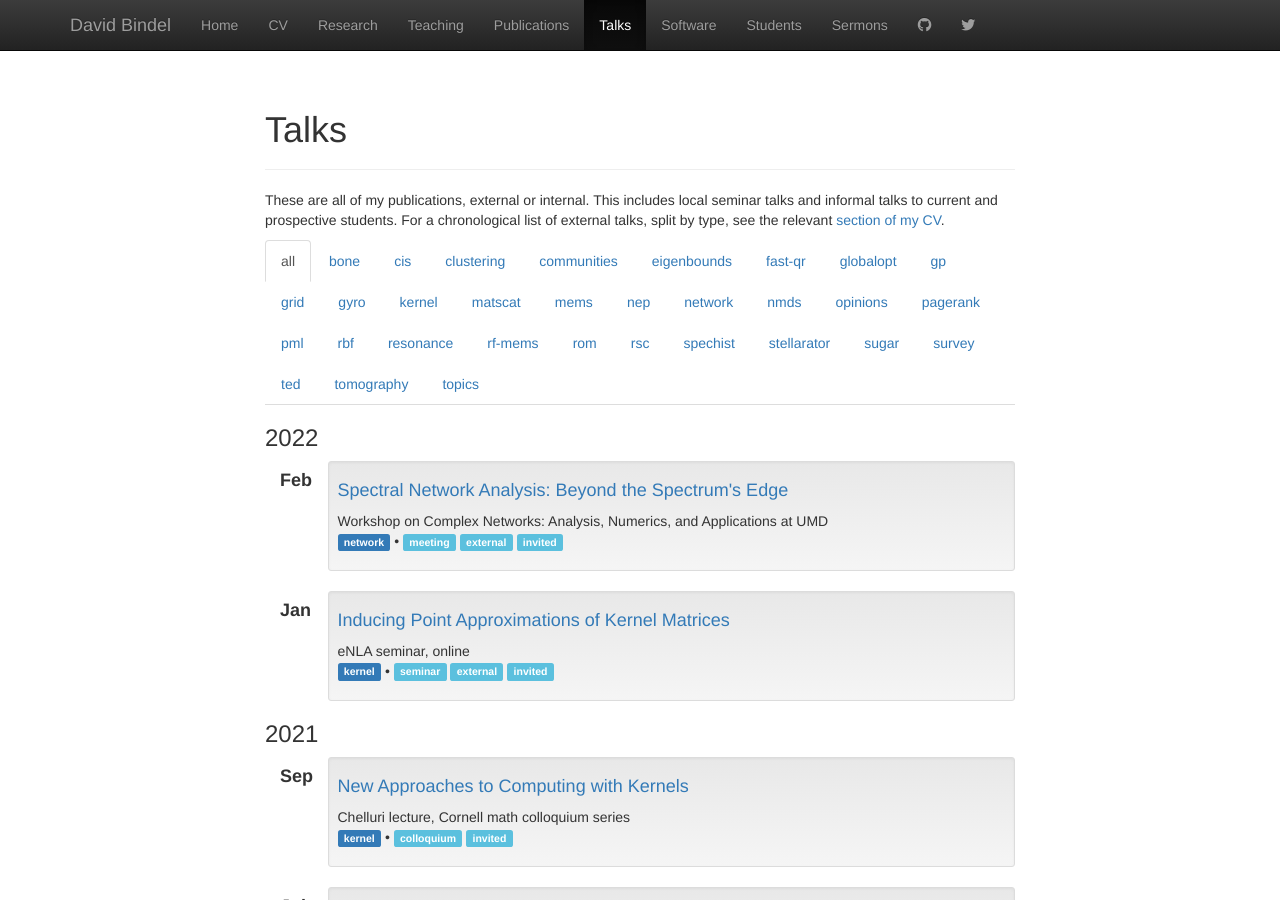
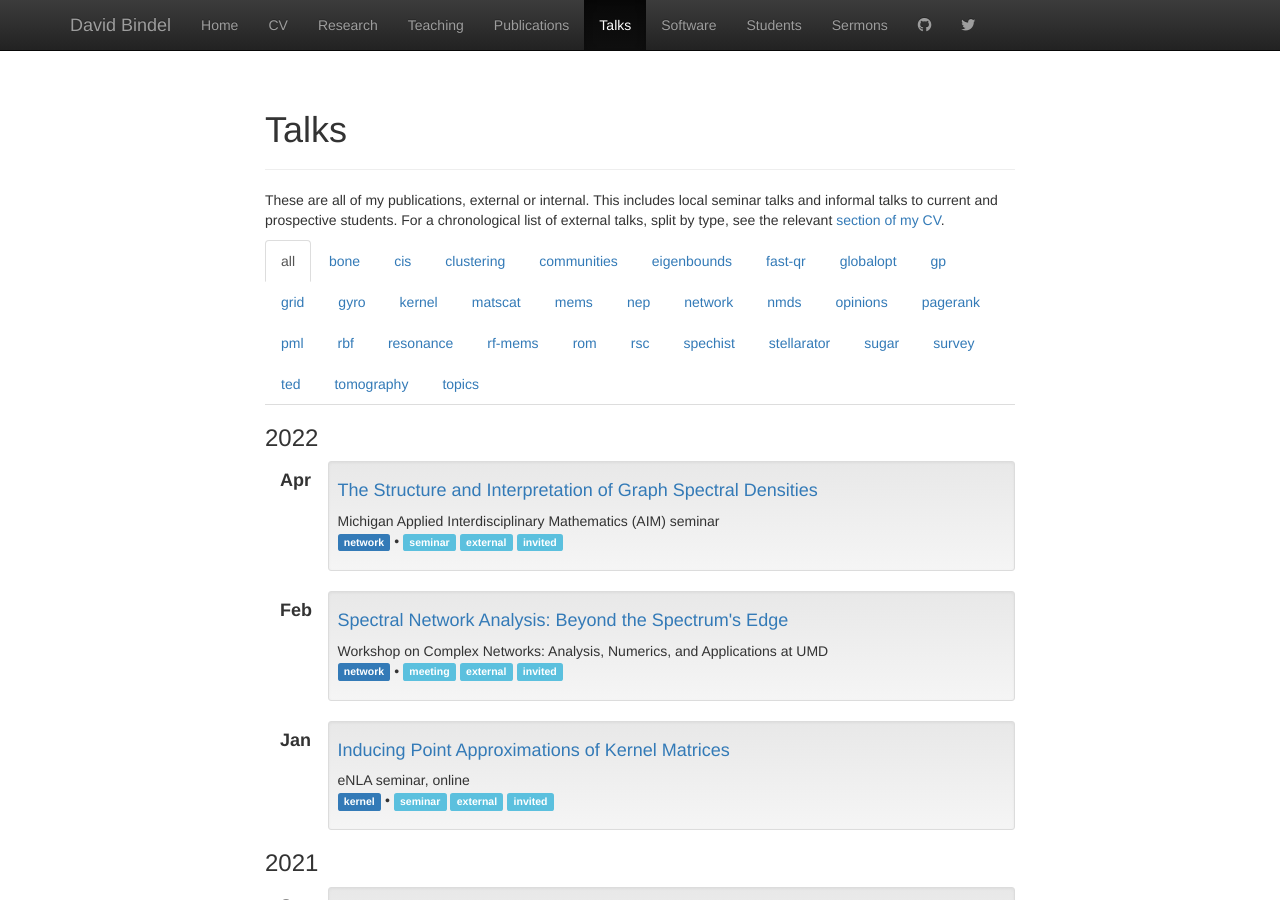
Before and after one commit to dbindel/cornell_web, a Jekyll site: the page built from talks.html, in a window 1280 px wide and 900 px high. Built offline with Jekyll 4.4.1, drawn with Linux system fonts in a browser that asks for light colours; nearby versions of some CDN libraries.

Commit message:
Add Michigan presentation.

```diff
--- a/_data/present.yml
+++ b/_data/present.yml
@@ -1308,3 +1308,9 @@
   tags: [network]
   type: [meeting, external, invited]
   where: "Workshop on Complex Networks: Analysis, Numerics, and Applications at UMD"
+-
+  file: 2022-04-michigan/michigan-apr22.pdf
+  title: "The Structure and Interpretation of Graph Spectral Densities"
+  tags: [network]
+  type: [seminar, external, invited]
+  where: Michigan Applied Interdisciplinary Mathematics (AIM) seminar
```
